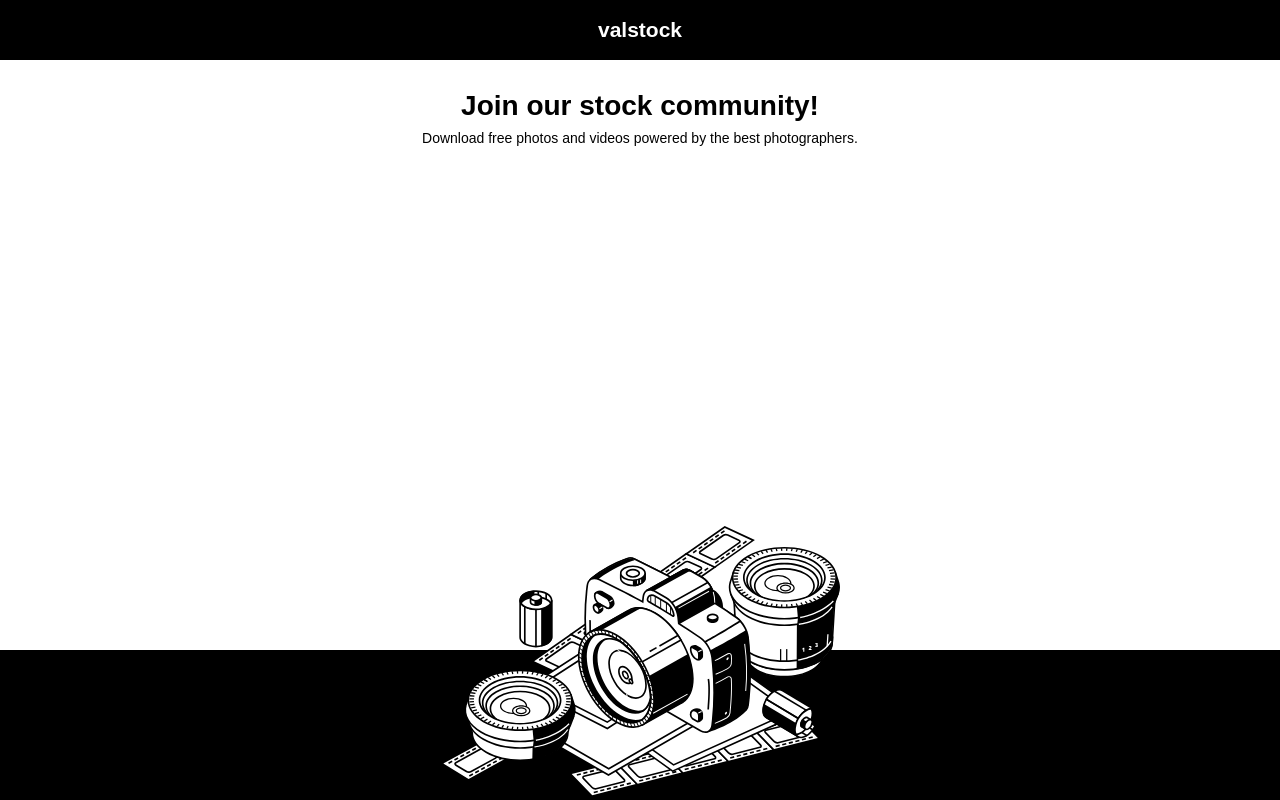
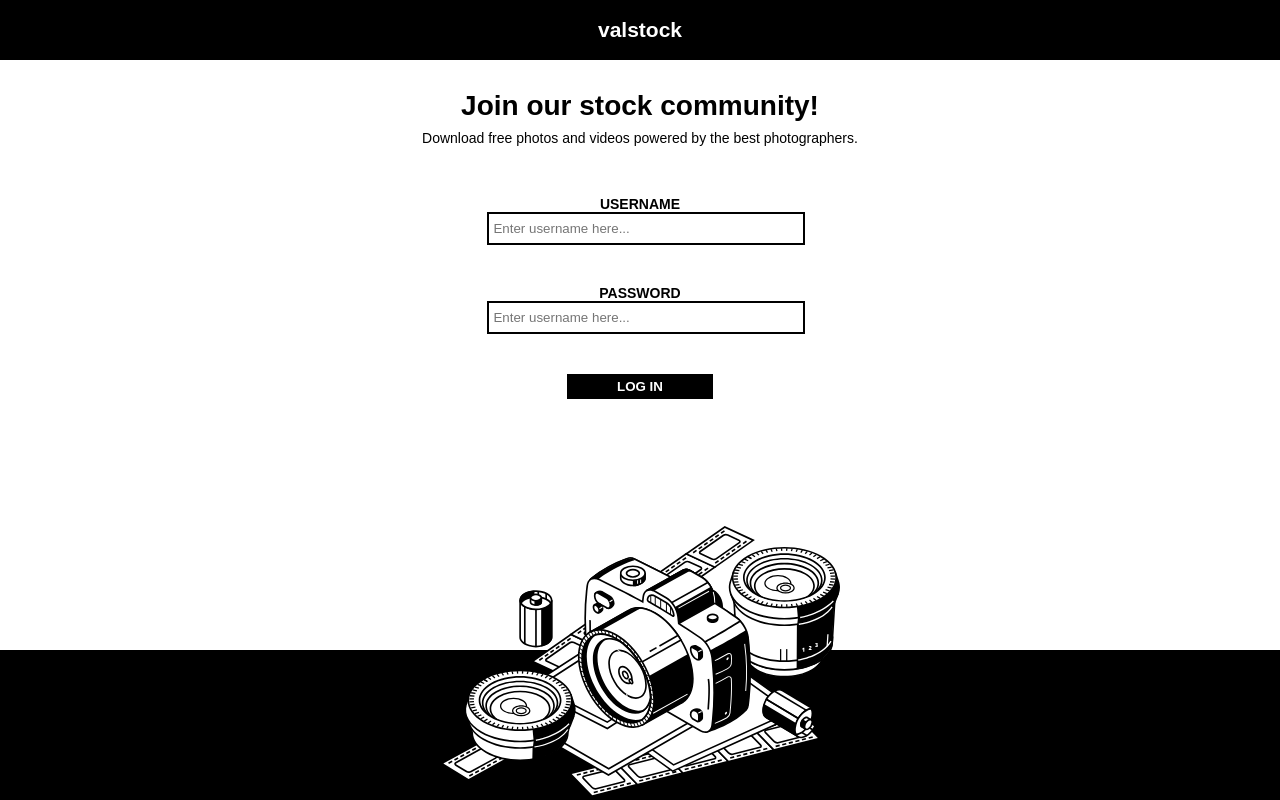
Before and after one commit to andreaangelova/valstock, an Angular app: page / in a window 1280 px wide. Built offline with nearby package versions, Linux system fonts and the light colour scheme.

Commit message:
add log in form

```diff
--- a/src/app/features/login/login.component.html
+++ b/src/app/features/login/login.component.html
@@ -1,5 +1,24 @@
 <h1>Join our stock community!</h1>
 <p>Download free photos and videos powered by the best photographers.</p>
+
+<form [formGroup]="loginForm" (ngSubmit)="login()">
+  <label for="name">username</label>
+  <input
+    id="name"
+    formControlName="name"
+    type="text"
+    placeholder="Enter username here..."
+  />
+  <label for="password">password</label>
+  <input
+    id="password"
+    formControlName="password"
+    type="password"
+    placeholder="Enter username here..."
+  />
+  <button type="submit">log in</button>
+</form>
+
 <div id="footer"></div>
 <div id="img-wrapper">
   <img src="/assets/images/camera.svg" alt="camera image" />
--- a/src/app/features/login/login.component.less
+++ b/src/app/features/login/login.component.less
@@ -28,3 +28,38 @@
   height: 150px;
   width: 100%;
 }
+
+form {
+  margin-top: 50px;
+}
+
+label {
+  font-weight: bold;
+  text-align: right;
+  text-transform: uppercase;
+}
+
+input {
+  display: block;
+  border: solid 2px @color-accent;
+  padding: 7px 4px;
+  width: 70%;
+  margin-left: 15%;
+  margin-bottom: 40px;
+  @media @phone {
+    width: 80%;
+    margin-left: 10%;
+  }
+}
+
+button {
+  background-color: @color-accent;
+  color: @color-white;
+  font-weight: bold;
+  text-transform: uppercase;
+  border: none;
+  padding: 5px 50px;
+  text-align: center;
+  text-decoration: none;
+  display: inline-block;
+}
--- a/src/app/features/login/login.component.ts
+++ b/src/app/features/login/login.component.ts
@@ -1,15 +1,23 @@
 import { Component, OnInit } from '@angular/core';
+import { FormBuilder } from '@angular/forms';
 
 @Component({
   selector: 'app-login',
   templateUrl: './login.component.html',
-  styleUrls: ['./login.component.less']
+  styleUrls: ['./login.component.less'],
 })
 export class LoginComponent implements OnInit {
+  loginForm = this.formBuilder.group({
+    name: '',
+    password: '',
+  });
 
-  constructor() { }
+  constructor(private formBuilder: FormBuilder) {}
 
-  ngOnInit(): void {
+  ngOnInit(): void {}
+
+  login(): void {
+    console.log(this.loginForm.value);
+    this.loginForm.reset();
   }
-
 }
--- a/src/app/features/login/login.module.ts
+++ b/src/app/features/login/login.module.ts
@@ -1,12 +1,13 @@
 import { NgModule } from '@angular/core';
 import { CommonModule } from '@angular/common';
 import { LoginComponent } from './login.component';
+import { FormsModule, ReactiveFormsModule } from '@angular/forms';
 
 // extend this module with the additional log in features: eg. register, reset password...
 const components = [LoginComponent];
 @NgModule({
   declarations: components,
-  imports: [CommonModule],
+  imports: [CommonModule, FormsModule, ReactiveFormsModule],
   exports: components,
 })
 export class LoginModule {}
```
